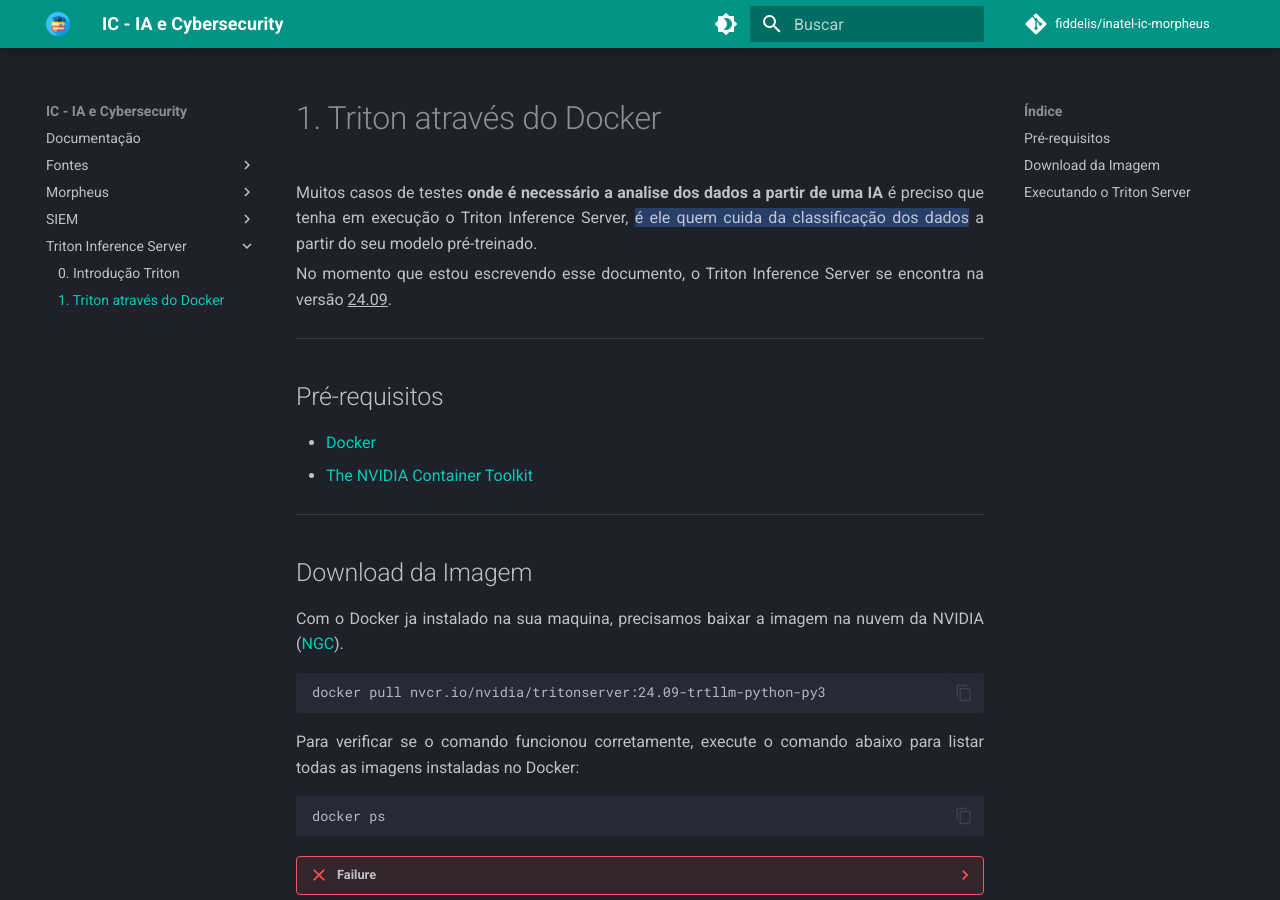
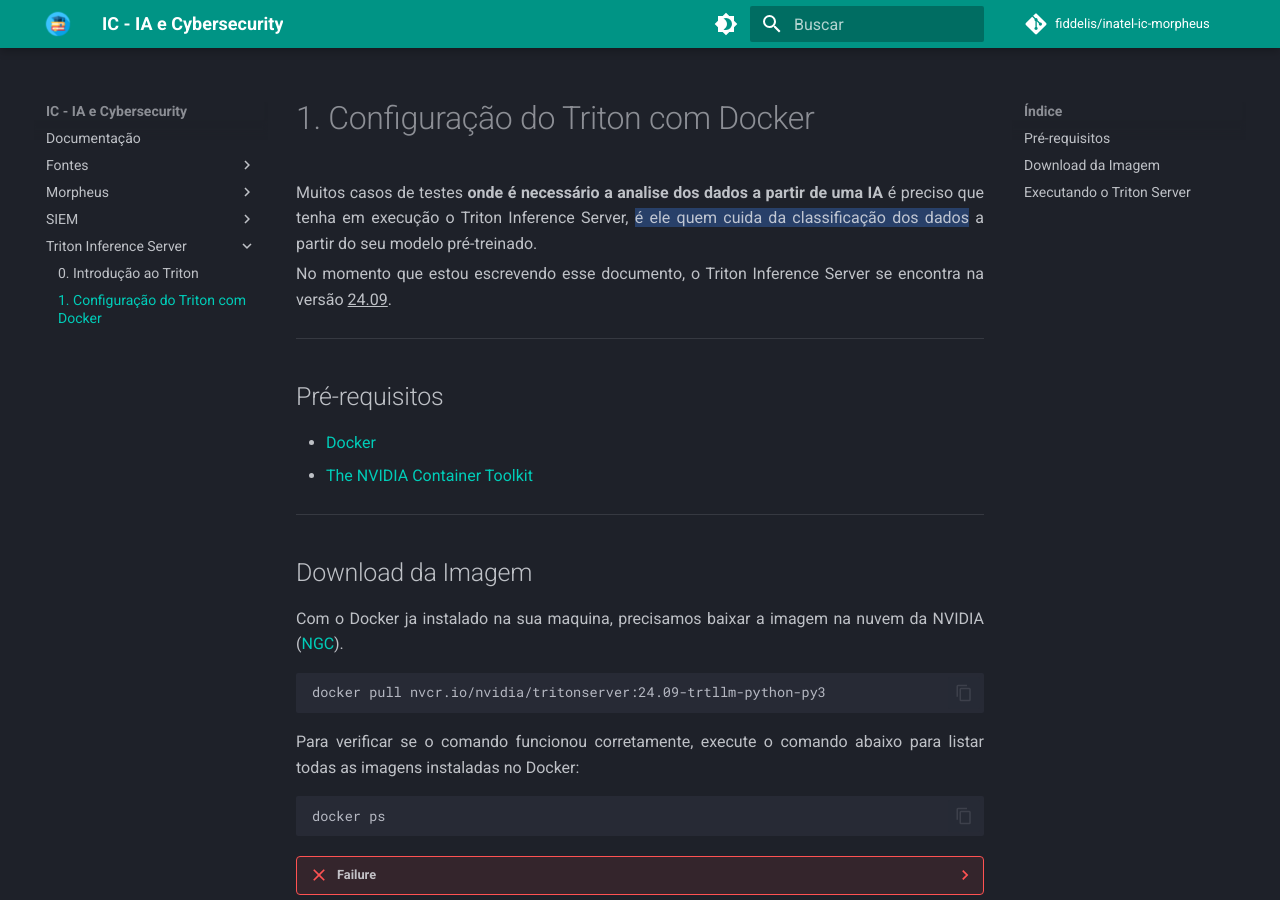
Before and after one commit to Fiddelis/inatel-ic-morpheus, an MkDocs documentation site: the page built from docs/Triton Inference Server/1.container_triton.md, in a window 1280 px wide and 900 px high. Built offline with MkDocs 1.6.1 and Material for MkDocs 9.7.7, drawn with Linux system fonts in a browser that asks for light colours; comment, search, counter and statistics services are not loaded.

Commit message:
refatorando indices e informações

```diff
--- a/docs/Triton Inference Server/1.container_triton.md
+++ b/docs/Triton Inference Server/1.container_triton.md
@@ -1,4 +1,4 @@
-# 1. Triton através do Docker
+# 1. Configuração do Triton com Docker
 
 Muitos casos de testes **onde é necessário a analise dos dados a partir de uma IA** é preciso que tenha em execução o Triton Inference Server, ==é ele quem cuida da classificação dos dados== a partir do seu modelo pré-treinado.
 
```
Also changed, not shown: docs/Triton Inference Server/0.introdução.md (+8 -2 lines).
